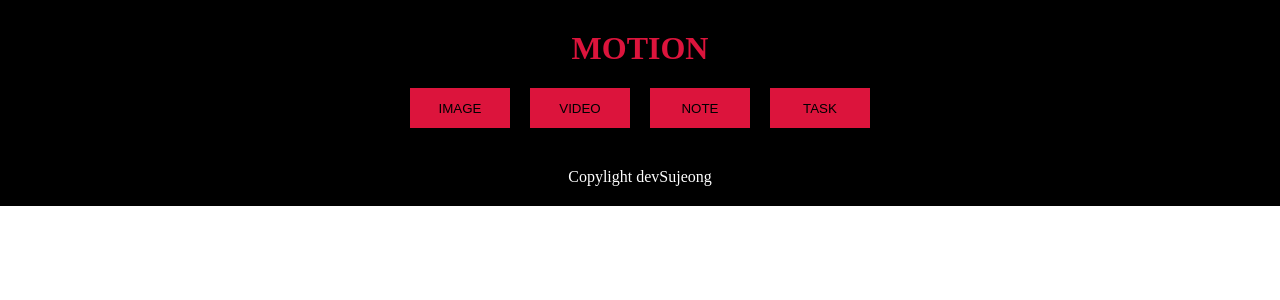
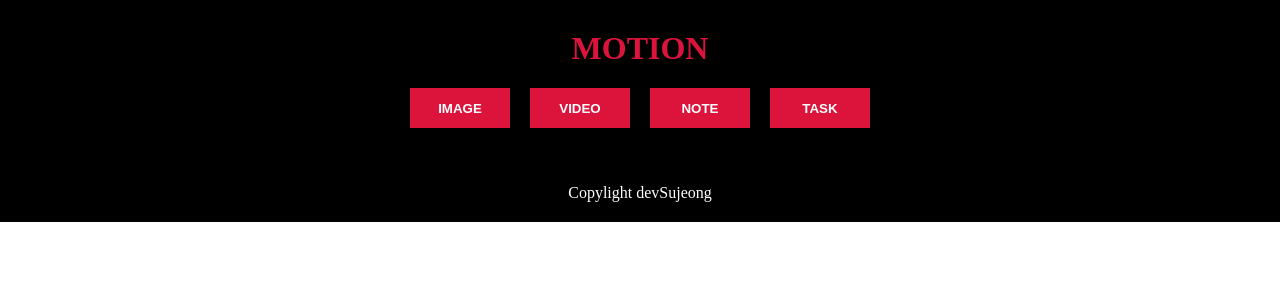
Before and after one commit to devSujeong/motion-note, a Next.js app: page / in a window 1280 px wide. Shown: the top 300 px of the page. Built offline with nearby package versions, Linux system fonts and the light colour scheme.

Commit message:
modify a Header layout styles
- move text style from 'nav-list-item' to 'button' class
- delete a unnecessary property of margin in 'nav-list' class

```diff
--- a/core/views/layout/Header.module.scss
+++ b/core/views/layout/Header.module.scss
@@ -12,7 +12,6 @@
 .nav-list {
   list-style: none;
   padding: 0;
-  margin: 0 -10px;
   display: flex;
   justify-content: center;
 
@@ -21,13 +20,13 @@
     height: 40px;
     background-color: crimson;
     margin: 0 10px;
-    line-height: 40px;
-    font-weight: bold;
-    color: #fff;
   }
 
   .button {
     background: transparent;
     border: 0;
+    line-height: 40px;
+    font-weight: bold;
+    color: #fff;
   }
 }
```
